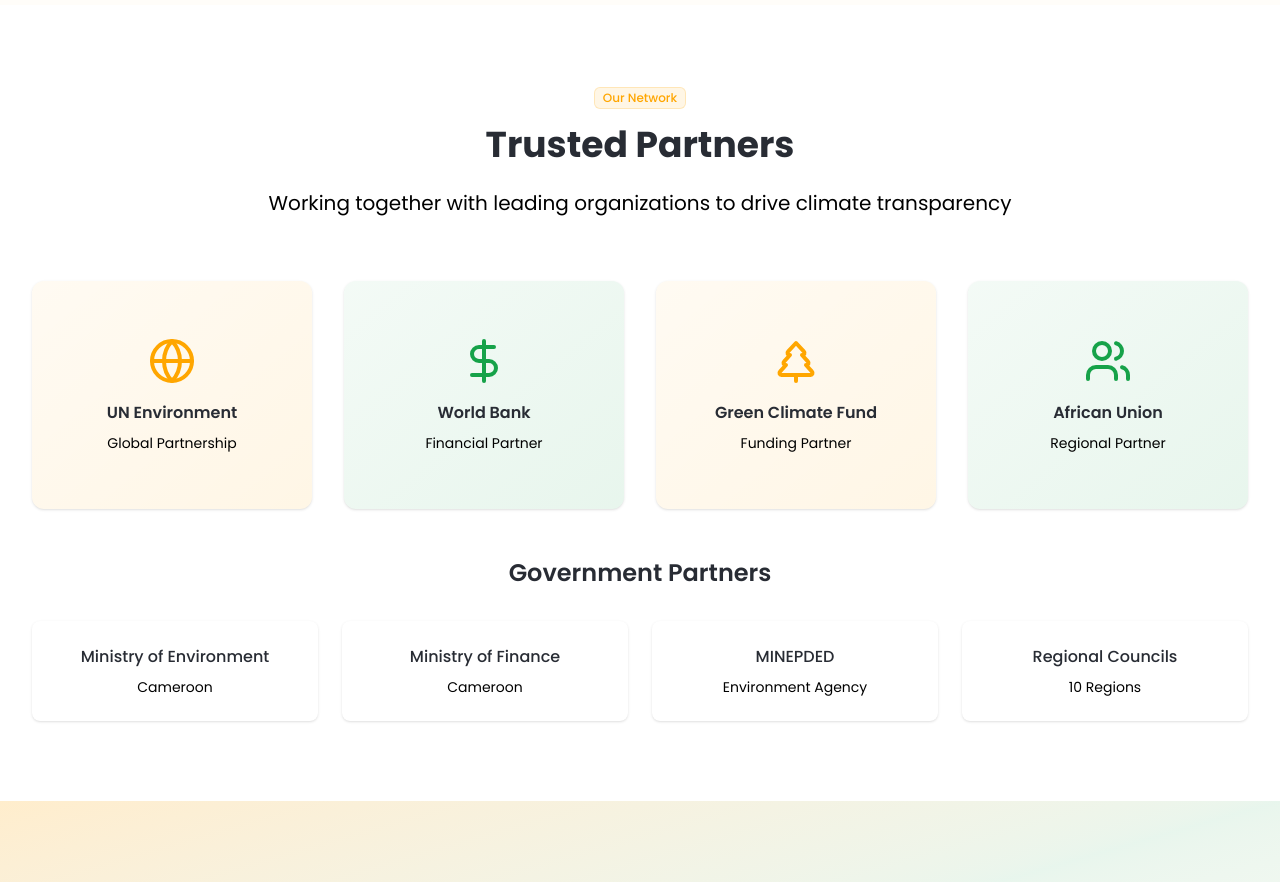
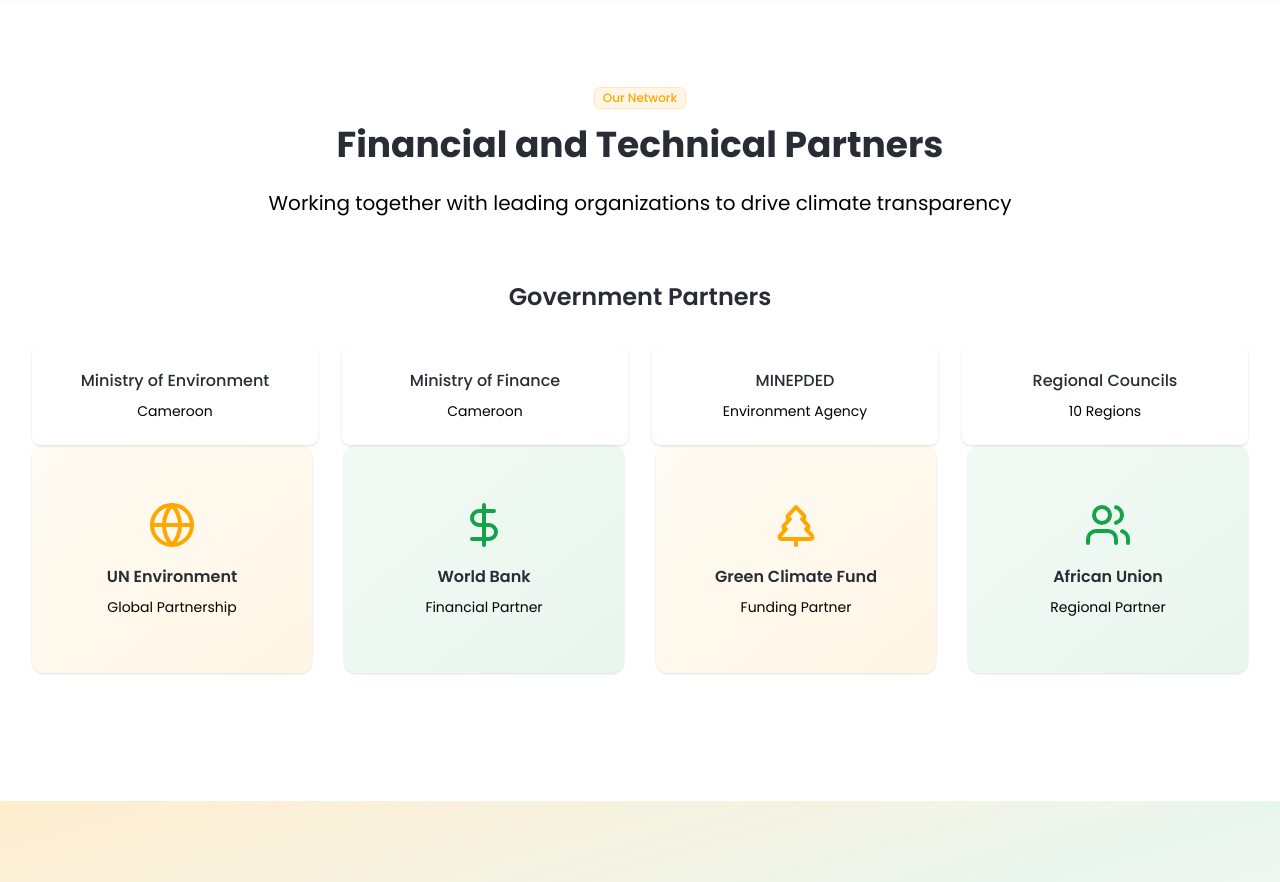
Before and after one commit to mankaache/ccap-initiative, a Next.js app: page /about in a window 1280 px wide. Shown: the part 3400-4282 px from the top of the page. Built offline with nearby package versions, Linux system fonts and the light colour scheme; no server answers.

Commit message:
lang corrections

```diff
--- a/src/components/page-segments/About.tsx
+++ b/src/components/page-segments/About.tsx
@@ -290,12 +290,43 @@
               Our Network
             </Badge>
             <h2 className="text-4xl font-bold text-foreground mb-6">
-              Trusted Partners
-            </h2>
+              Financial and Technical Partners
+              </h2>
             <p className="text-xl text-muted-foreground max-w-3xl mx-auto">
               Working together with leading organizations to drive climate
               transparency
             </p>
+          </div>
+           <div className="text-center">
+            <h3 className="text-2xl font-semibold text-foreground mb-8">
+              Government Partners
+            </h3>
+            <div className="grid grid-cols-2 md:grid-cols-4 gap-6">
+              <div className="bg-card rounded-lg p-6 shadow">
+                <h4 className="font-medium text-foreground">
+                  Ministry of Environment
+                </h4>
+                <p className="text-sm text-muted-foreground mt-2">Cameroon</p>
+              </div>
+              <div className="bg-card rounded-lg p-6 shadow">
+                <h4 className="font-medium text-foreground">
+                  Ministry of Finance
+                </h4>
+                <p className="text-sm text-muted-foreground mt-2">Cameroon</p>
+              </div>
+              <div className="bg-card rounded-lg p-6 shadow">
+                <h4 className="font-medium text-foreground">MINEPDED</h4>
+                <p className="text-sm text-muted-foreground mt-2">
+                  Environment Agency
+                </p>
+              </div>
+              <div className="bg-card rounded-lg p-6 shadow">
+                <h4 className="font-medium text-foreground">
+                  Regional Councils
+                </h4>
+                <p className="text-sm text-muted-foreground mt-2">10 Regions</p>
+              </div>
+            </div>
           </div>
 
           <div className="grid grid-cols-1 md:grid-cols-2 lg:grid-cols-4 gap-8 mb-12">
@@ -346,37 +377,7 @@
             </Card>
           </div>
 
-          <div className="text-center">
-            <h3 className="text-2xl font-semibold text-foreground mb-8">
-              Government Partners
-            </h3>
-            <div className="grid grid-cols-2 md:grid-cols-4 gap-6">
-              <div className="bg-card rounded-lg p-6 shadow">
-                <h4 className="font-medium text-foreground">
-                  Ministry of Environment
-                </h4>
-                <p className="text-sm text-muted-foreground mt-2">Cameroon</p>
-              </div>
-              <div className="bg-card rounded-lg p-6 shadow">
-                <h4 className="font-medium text-foreground">
-                  Ministry of Finance
-                </h4>
-                <p className="text-sm text-muted-foreground mt-2">Cameroon</p>
-              </div>
-              <div className="bg-card rounded-lg p-6 shadow">
-                <h4 className="font-medium text-foreground">MINEPDED</h4>
-                <p className="text-sm text-muted-foreground mt-2">
-                  Environment Agency
-                </p>
-              </div>
-              <div className="bg-card rounded-lg p-6 shadow">
-                <h4 className="font-medium text-foreground">
-                  Regional Councils
-                </h4>
-                <p className="text-sm text-muted-foreground mt-2">10 Regions</p>
-              </div>
-            </div>
-          </div>
+
         </div>
       </section>
 
--- a/src/components/page-segments/ActorCategory.tsx
+++ b/src/components/page-segments/ActorCategory.tsx
@@ -16,6 +16,7 @@
   <>
    <div className="bg-gradient-to-r from-secondary/60 to-primary/60 via-accent/30 flex justify-center items-center h-40 w-full">
     <div className="max-w-5xl pt-5 flex h-full items-center px-4 flex-col gap-2">
+    {/* state actors */}
          <h1 className="text-3xl font-bold text-left text-foreground mb-2">{title} Actors</h1>
           <p className="text-lg text-muted-foreground text-left">{description}</p>
         </div>
--- a/src/components/page-segments/transparency/InitialModal.tsx
+++ b/src/components/page-segments/transparency/InitialModal.tsx
@@ -29,7 +29,7 @@
           </div>
 
           <CardTitle className="text-3xl font-bold  bg-gradient-to-b from-secondary to-primary bg-clip-text text-transparent">
-            Transparency Assessment
+            Transparency Demonstration
           </CardTitle>
           <CardDescription className="text-base mt-2">
             Evaluate and improve your organization's transparency practices
--- a/src/components/page-segments/transparency/OganisationInfo.tsx
+++ b/src/components/page-segments/transparency/OganisationInfo.tsx
@@ -46,7 +46,7 @@
     onUpdate({ ...data, [field]: value });
   };
 
-  const isFormValid = data.organizationName && data.startDate && data.endDate && data.fundingSource && data.budgetAmount  ;
+  // const isFormValid = data.organizationName && data.startDate && data.endDate && data.fundingSource && data.budgetAmount  ;
   const [newActor, setNewActor] = useState('');
   const [newProgram, setNewProgram] = useState('');
   const [newRegion, setNewRegion] = useState('');
@@ -417,7 +417,7 @@
                 />
               </div>
            <div className="space-y-2">
-                <Label className="uppercase" htmlFor="description">LOGIQUE D’INTERVENTION*</Label>
+                <Label className="uppercase" htmlFor="description">LOGIQUE D'INTERVENTION*</Label>
                 <Textarea
                   id="interventionLogic"
                   placeholder=""
@@ -432,7 +432,7 @@
 
               <Button
             onClick={onNext}
-            disabled={!isFormValid}
+            // disabled={!isFormValid}
             className="bg-gradient-to-r from-orange-500 to-green-500 px-4 hover:opacity-90"
           >
             commencer
--- a/src/components/page-segments/transparency/TransparencyHome.tsx
+++ b/src/components/page-segments/transparency/TransparencyHome.tsx
@@ -19,7 +19,7 @@
             Transparency Demonstration Tool
           </h1>
           <p className="text-xl text-muted-foreground max-w-3xl mx-auto mb-8">
-            Improve your organization's transparency practices with our comprehensive assessment platform.
+            Demonstrate your organization's transparency practices with our comprehensive assessment platform.
             Build trust, demonstrate accountability, and identify areas for improvement.
           </p>
           <Link href="/project-transparency/demonstration">
```
